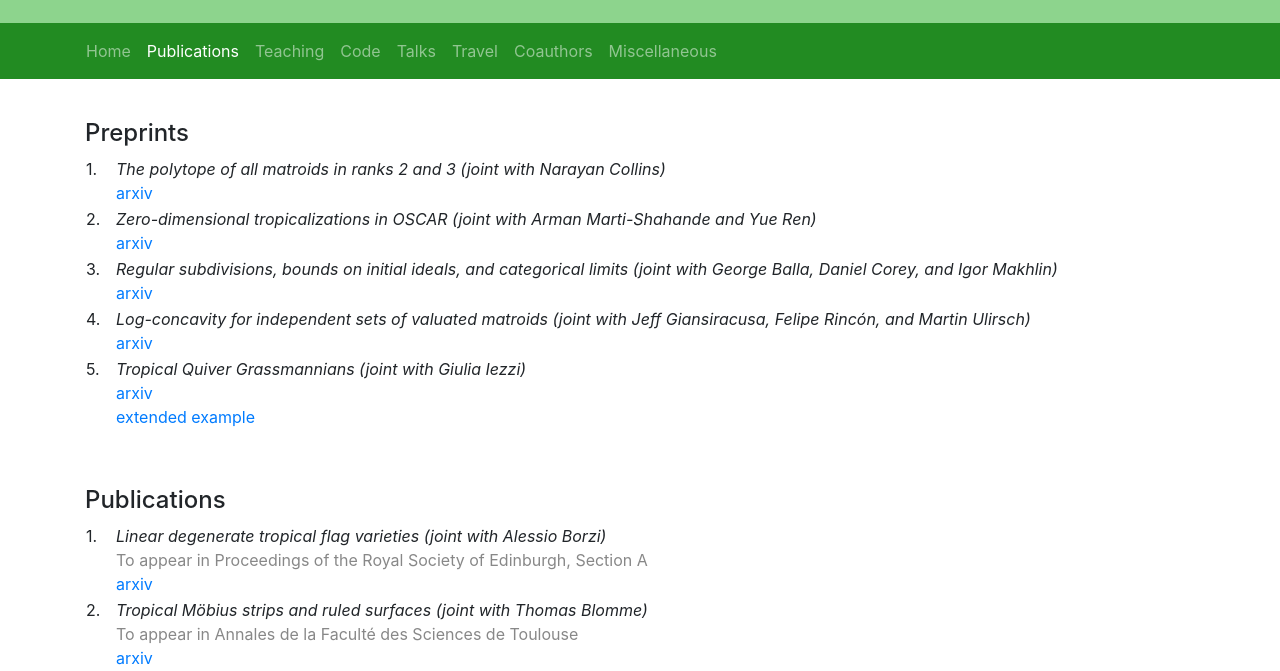
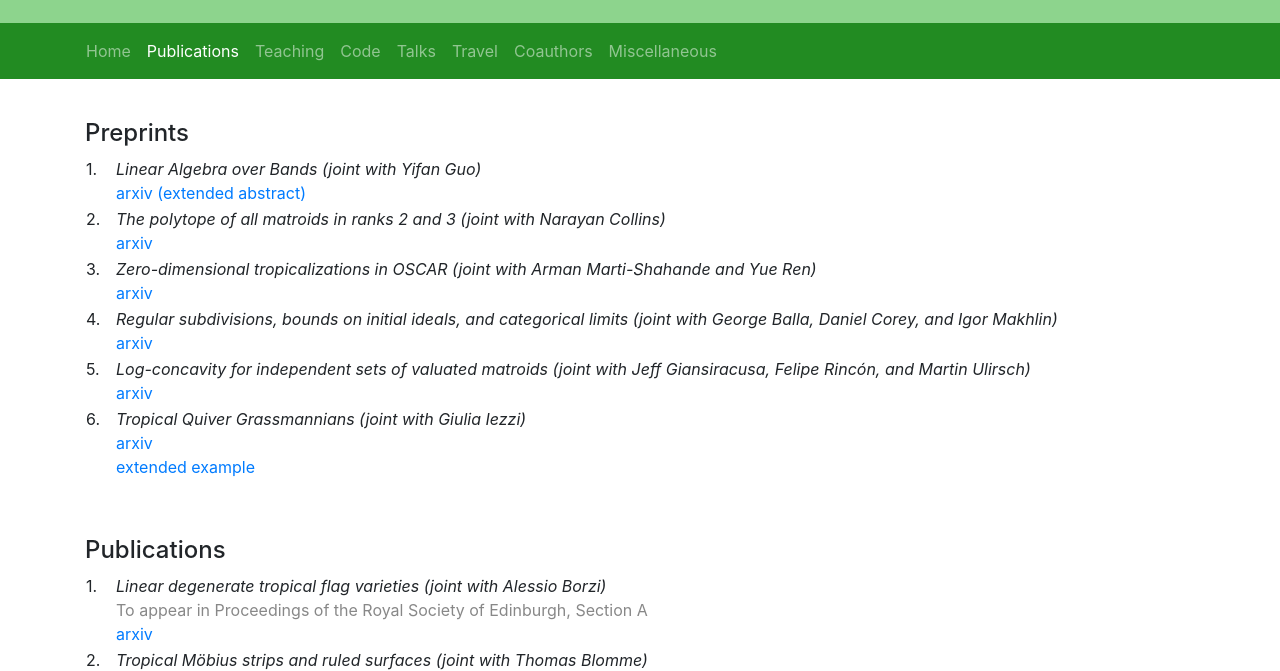
Before and after one commit to VictoriaSchleis/victoriaschleis.github.io, a plain HTML site: page research.html in a window 1280 px wide. Shown: the part 101-772 px from the top of the page. Drawn offline with Linux system fonts and the light colour scheme.

Commit message:
yifan paper

```diff
--- a/research.html
+++ b/research.html
@@ -54,6 +54,17 @@
 
             <table class="paper-list" id="firstlist">
               <tr>
+
+								  <td class="paper"/>
+                  <td>
+                    <span class="paper-text">
+                      <span class="paper-title"> Linear Algebra over Bands (joint with Yifan Guo) </span><br/>
+                      <span class="journal-text"> <a target="_blank" href="https://arxiv.org/abs/2611.20923">arxiv (extended abstract)</a>
+                    </span>
+                  </td>
+                </tr>
+              <tr>
+
 
 								  <td class="paper"/>
                   <td>
```
Also changed, not shown: coauthors.html (+1 -0 lines).
